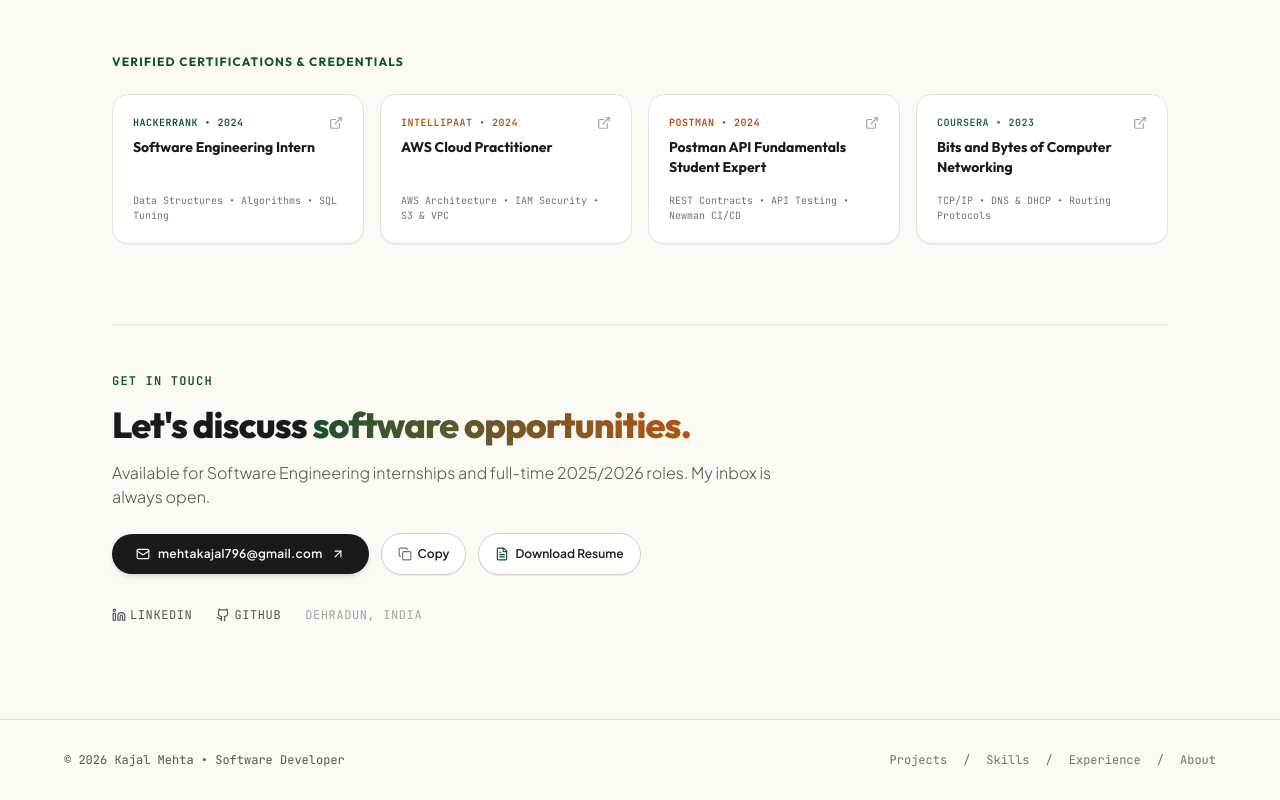
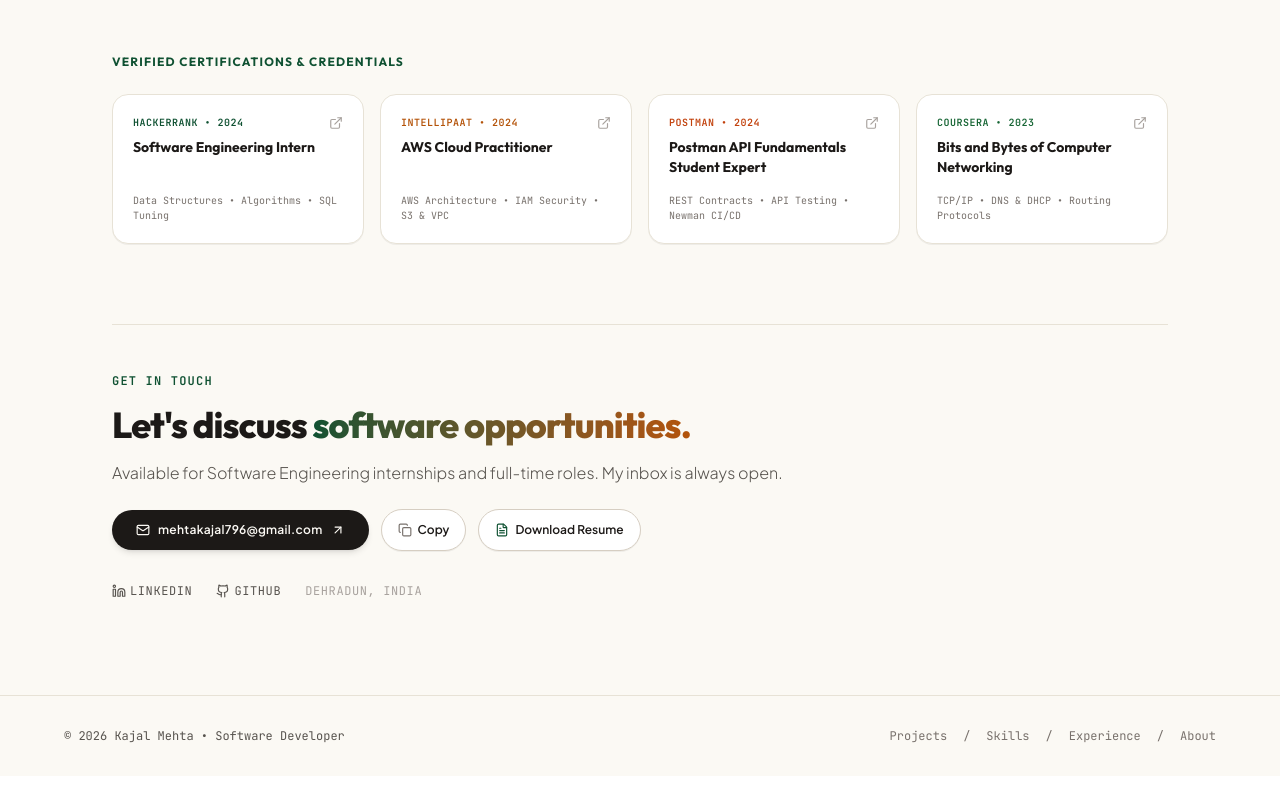
Before and after one commit to Kajalmehta29/Portfolio, a React (Vite) app: page / in a window 1280 px wide. Shown: the part 5711-6511 px from the top of the page. After the commit the page ends 6487 px from the top, so only its background shows below. Built offline with nearby package versions, Linux system fonts and the light colour scheme.

Commit message:
chore: remove 2025/2026 from availability text

```diff
--- a/src/App.tsx
+++ b/src/App.tsx
@@ -1504,7 +1504,7 @@ const App: React.FC = () => {
                 className={`text-sm sm:text-base font-light ${isDark ? "text-[#A3ADA3]" : "text-[#57534E]"
                   }`}
               >
-                Available for Software Engineering internships and full-time 2025/2026 roles. My inbox is always open.
+                Available for Software Engineering internships and full-time roles. My inbox is always open.
               </p>
 
               {/* Action Buttons: Email, Copy, Resume */}
```
